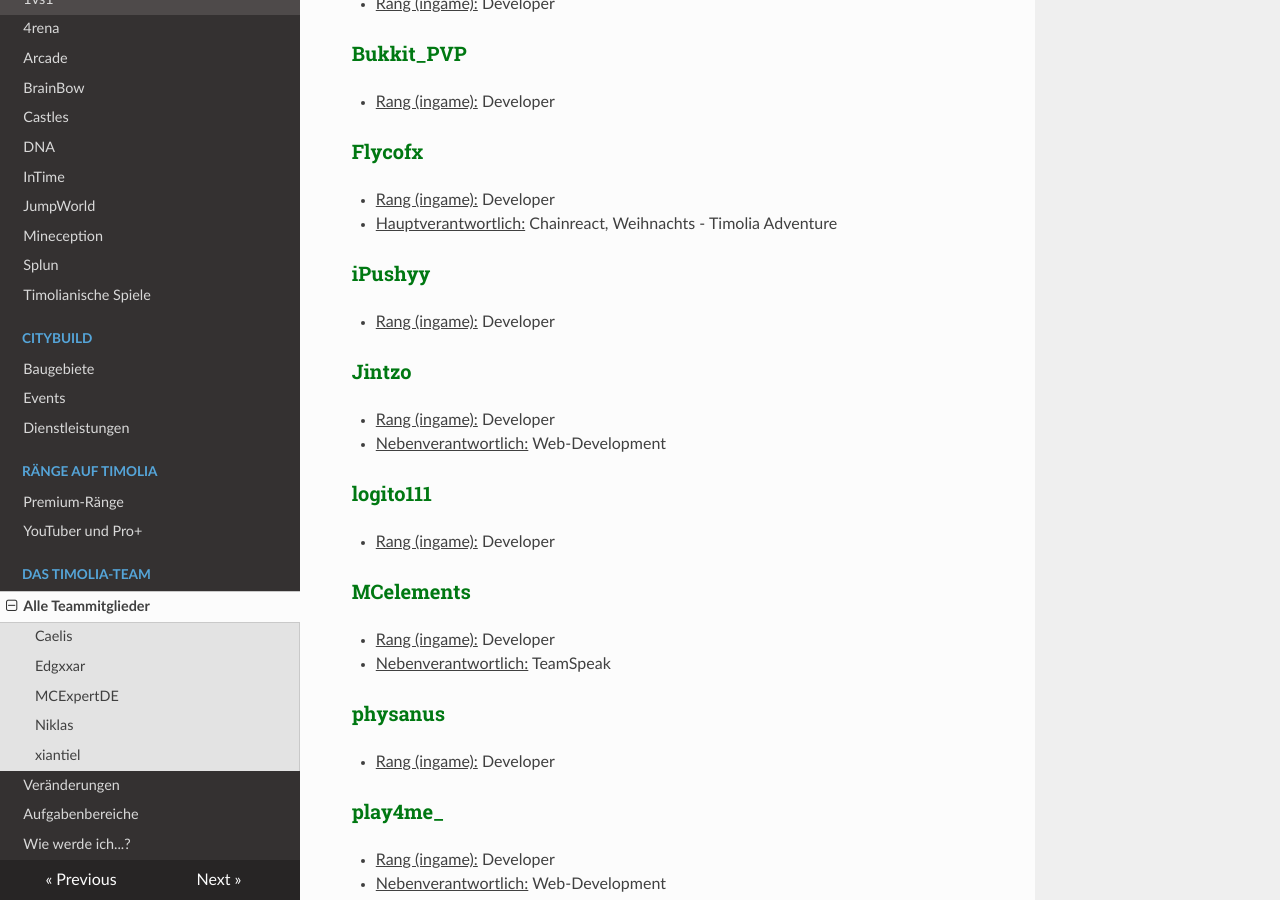
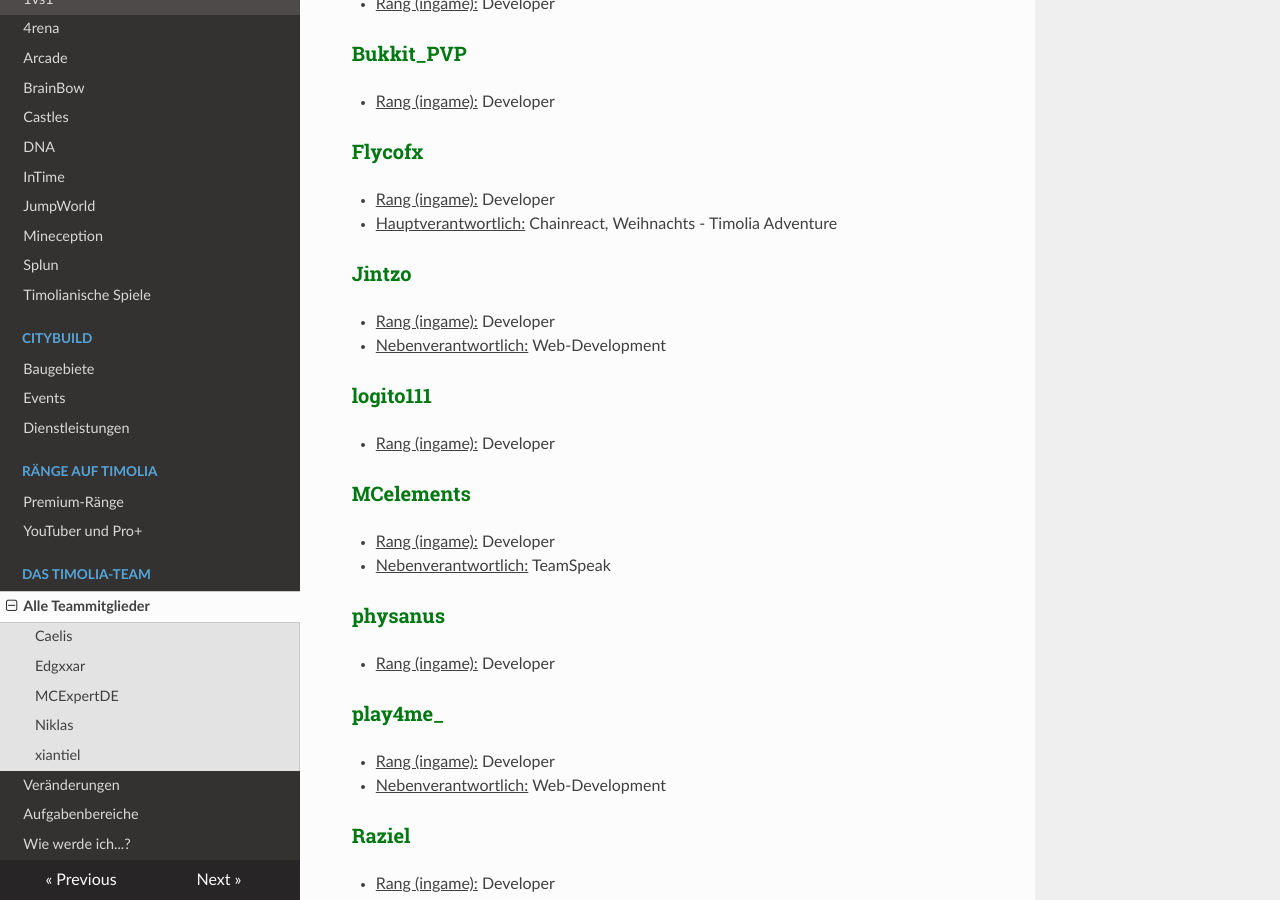
Before and after one commit to TimoliaDE/HowTo, an MkDocs documentation site: the page built from docs/team/members.md, in a window 1280 px wide and 900 px high, scrolled down 2875 px. Built offline with MkDocs 1.6.1, drawn with Linux system fonts in a browser that asks for light colours; nearby versions of some CDN libraries; old or Windows-style settings are respelled for this version of MkDocs.

Commit message:
Update members.md

```diff
--- a/docs/team/members.md
+++ b/docs/team/members.md
@@ -91,9 +91,6 @@ Sie kümmern sich um die Timolia-Plugins, entwickeln neue Features und Spielmodi
 ### <strong><span style="color:#007812">Flycofx</span></strong>
 - <u>Rang (ingame):</u> Developer
 - <u>Hauptverantwortlich:</u> Chainreact, Weihnachts - Timolia Adventure
-
-### <strong><span style="color:#007812">iPushyy</span></strong>
-- <u>Rang (ingame):</u> Developer
 
 ### <strong><span style="color:#007812">Jintzo</span></strong>
 - <u>Rang (ingame):</u> Developer
```
